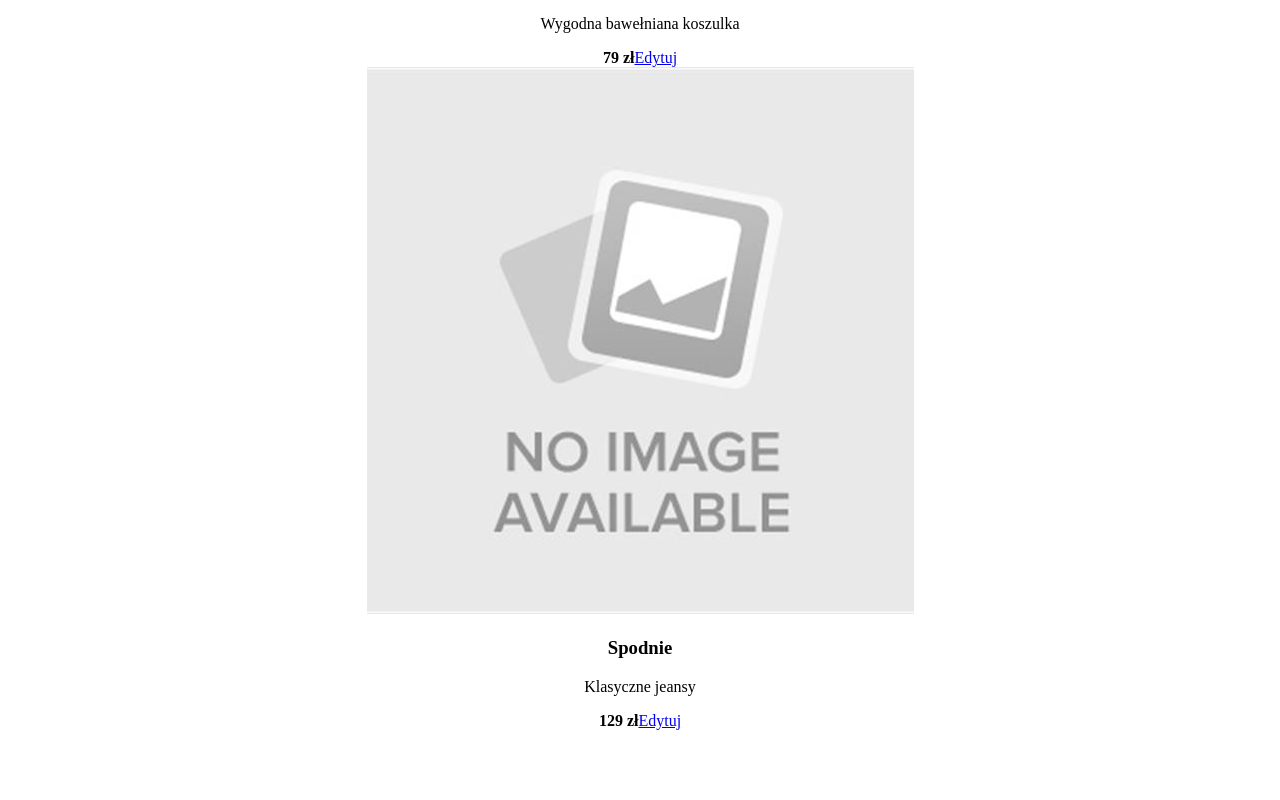
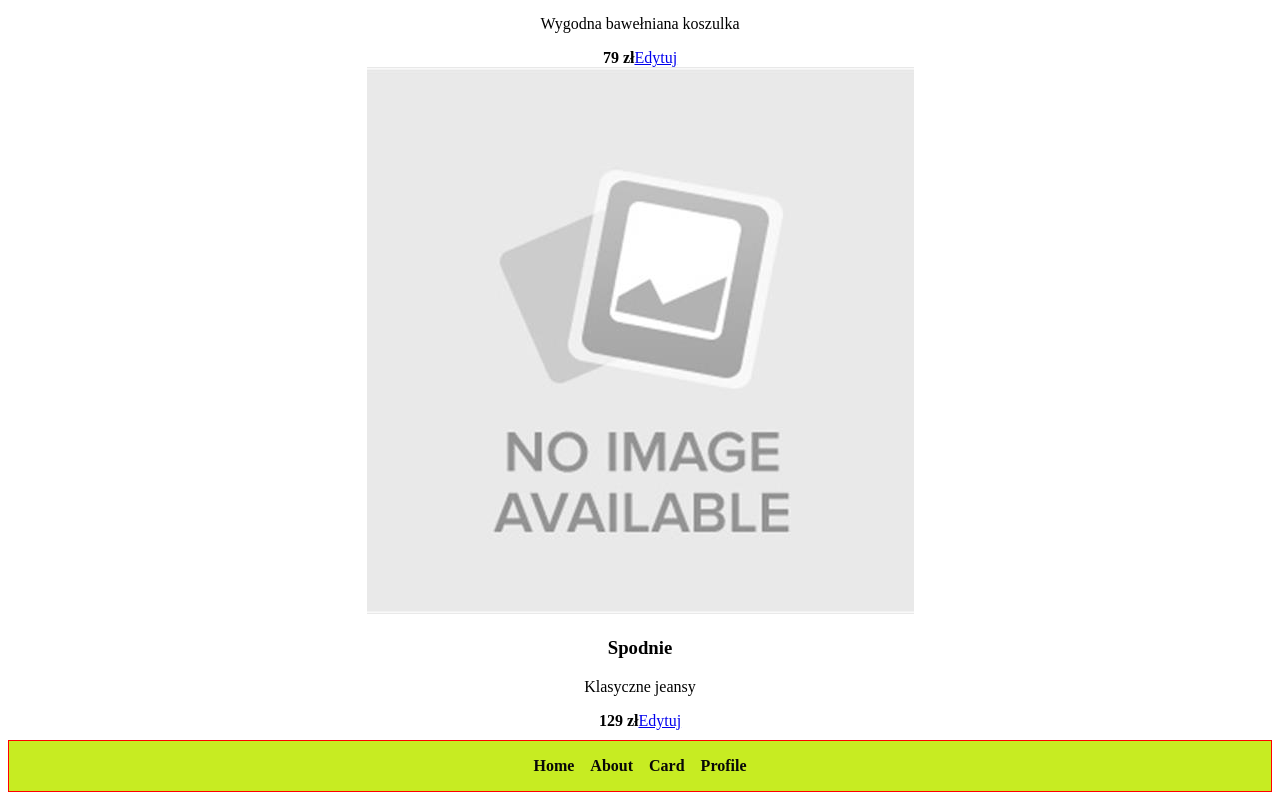
Before and after one commit to praktykody/shop, a Vue app: page / in a window 1280 px wide. Shown: the part 645-1445 px from the top of the page. Before the commit the page ends 1383 px from the top, so only its background shows below. Built offline with nearby package versions, Linux system fonts and the light colour scheme.

Commit message:
#3 Navbar app

```diff
--- a/src/App.vue
+++ b/src/App.vue
@@ -1,18 +1,37 @@
 <template>
   <div id="app">
-    <router-view></router-view> <!-- To tutaj będą wyświetlane widoki -->
+    <router-view>
+
+
+    </router-view> <!-- To tutaj będą wyświetlane widoki -->
   </div>
+  <Navbar />
 </template>
 
 <script>
+
+import Navbar from './components/Navbar.vue'
+
 export default {
-  name: 'App'
+  name: 'App',
+  components: {
+    Navbar
+  }
 }
+
 </script>
+
+
 
 <style scoped>
 #app {
   text-align: center;
   margin-top: 50px;
+
+}
+
+.navbar{
+  border: 1px solid red;
+  margin-top: 10px;
 }
 </style>
--- /dev/null
+++ b/src/components/Navbar.vue
@@ -0,0 +1,45 @@
+<template>
+    <nav class="navbar">
+      <ul>
+        <li><router-link to="/">Home</router-link></li>
+        <li><router-link to="/about">About</router-link></li>
+        <li><router-link to="/card">Card</router-link></li>
+        <li><router-link to="/profile">Profile</router-link></li>
+      </ul>
+    </nav>
+  </template>
+
+  <script setup>
+
+  </script>
+
+  <style scoped>
+  .navbar {
+
+    background-color: hsl(71, 84%, 53%);
+    padding: 1rem;
+  }
+
+  .navbar ul {
+    list-style: none;
+    display: flex;
+    gap: 1rem;
+    margin: 0;
+    padding: 0;
+    justify-content: center;
+  }
+
+  .navbar li {
+    color: rgb(73, 131, 131);
+  }
+
+  .navbar a {
+    color: hsl(0, 0%, 3%);
+    text-decoration: none;
+    font-weight: bold;
+  }
+
+  .navbar a:hover {
+    text-decoration: underline;
+  }
+  </style>
--- a/src/router/index.js
+++ b/src/router/index.js
@@ -1,11 +1,13 @@
 import { createRouter, createWebHistory } from 'vue-router'
 import HomeView from '@/views/HomeView.vue'
 import EditView from '@/views/EditView.vue'
+
 
 export default createRouter({
   history: createWebHistory(),
   routes: [
     { path: '/', component: HomeView },
-    { path: '/edit/:id', component: EditView }
+    { path: '/edit/:id', component: EditView },
+
   ]
 })
```
Also changed, not shown: 1 other file (tests, documents, lock files or other folders).
